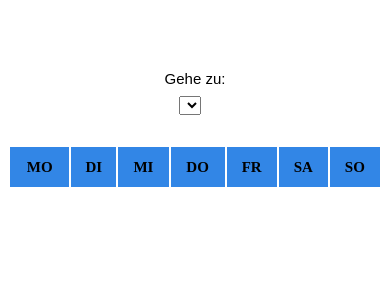
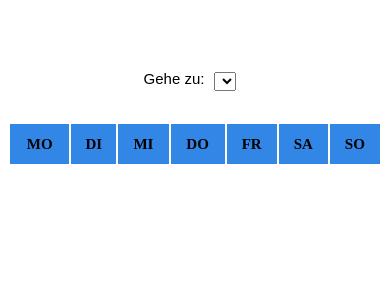
Before and after one commit to jonaboecker/bookiply_availability-calendar, a Flask app: template templates/calendar.html in a window 390 px wide. Shown: the top 300 px of the page. Run offline with Flask 2, Linux system fonts and the light colour scheme; the template is opened without the code that fills it, so the values that code supplies are empty; parts of the project's set-up code (start-up, migrations or seed data) failed here and were passed over; some libraries are stand-ins or nearby versions.

Commit message:
align selector in one row

```diff
--- a/static/calendar.css
+++ b/static/calendar.css
@@ -56,6 +56,10 @@ span, label, p, ul, a, h1, h2, h3 {
             text-align: center;
         }
 
+        label {
+            margin-right: 10px;
+        }
+
         @media screen and (max-width: 600px) {
             div {
                 display: block;
@@ -63,9 +67,8 @@ span, label, p, ul, a, h1, h2, h3 {
                 text-align: center;
             }
           div .selector {
-            display: block;
+            display: flex;
             text-align: center;
-            margin-top: 10px;
           }
           div .head {
             display: flex;
```
